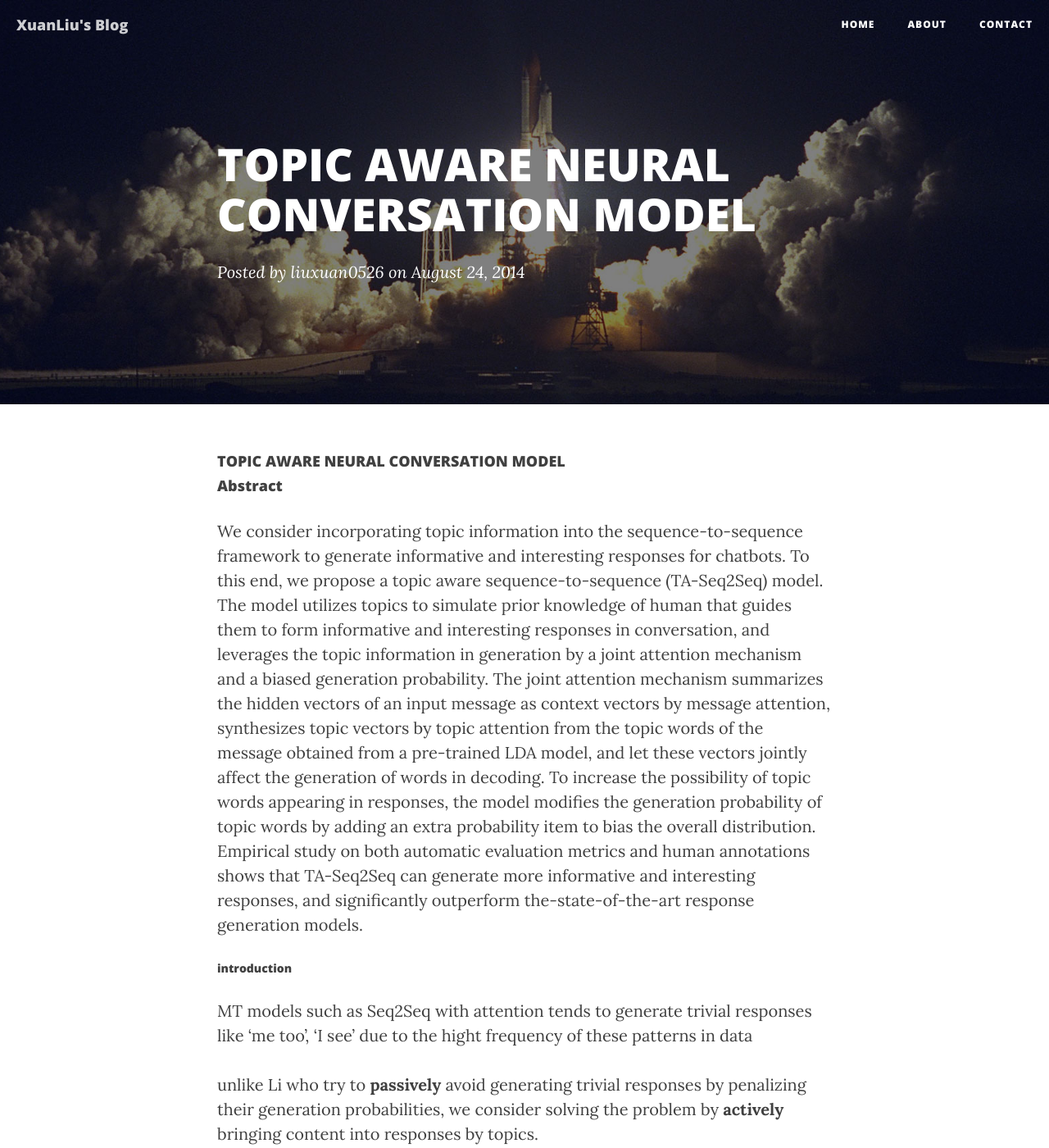
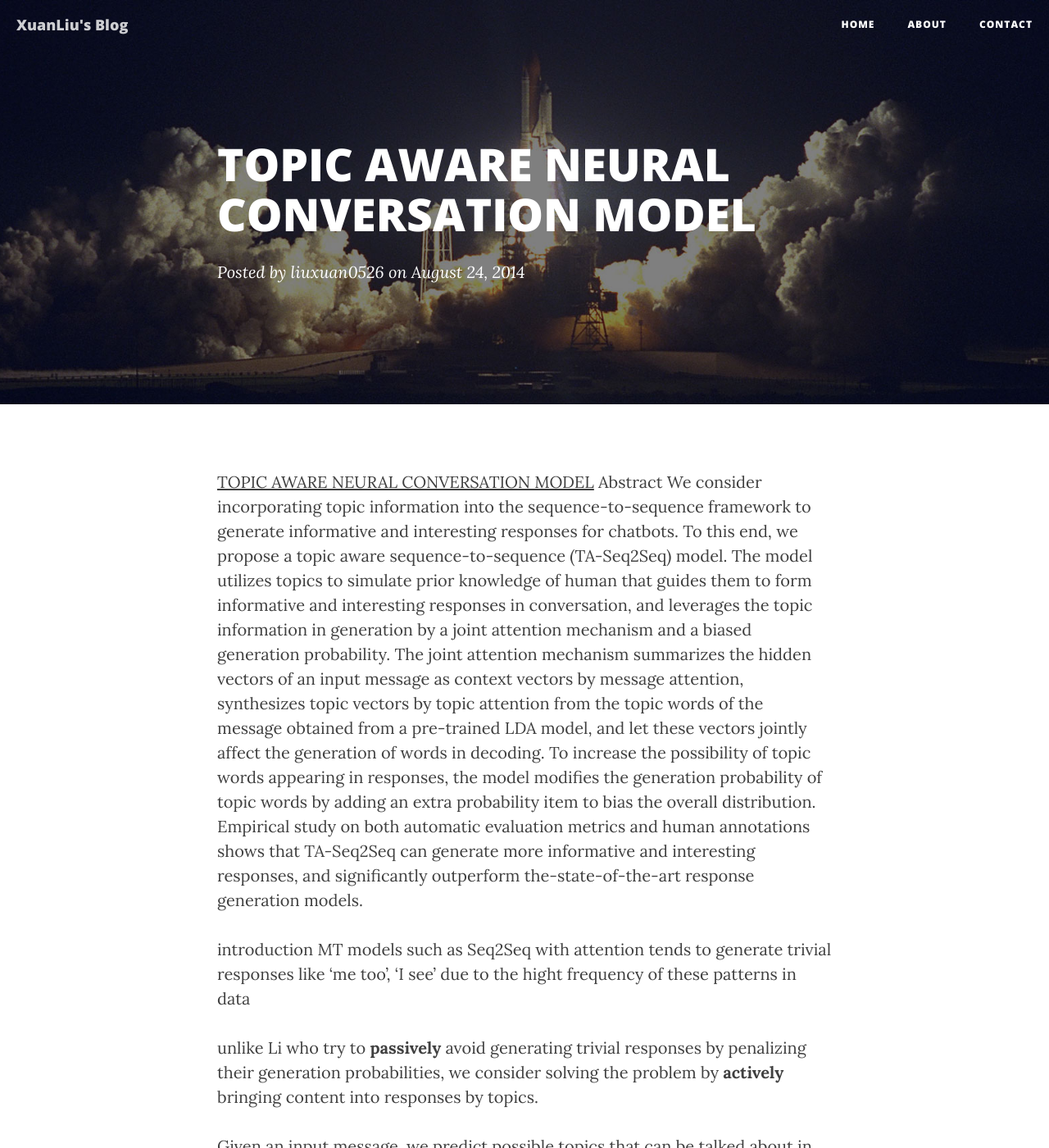
Before and after one commit to liuxuan0526/liuxuan0526.github.io, a Jekyll site: the page built from _posts/2016-04-22-TOPIC-AWARE-NEURAL-CONVERSATION-MODEL.markdown, in a window 1280 px wide and 1400 px high. Shown: the whole window at 82% size. Built offline with Jekyll 4.4.1, drawn with Linux system fonts in a browser that asks for light colours; nearby versions of some CDN libraries.

```diff
--- a/_posts/2016-04-22-TOPIC-AWARE-NEURAL-CONVERSATION-MODEL.markdown
+++ b/_posts/2016-04-22-TOPIC-AWARE-NEURAL-CONVERSATION-MODEL.markdown
@@ -7,8 +7,8 @@ author:     "liuxuan0526"
 header-img: "img/post-bg-04.jpg"
 ---
 
-#### [TOPIC AWARE NEURAL CONVERSATION MODEL](https://arxiv.org/pdf/1606.08340v2.pdf)
-#### Abstract
+[TOPIC AWARE NEURAL CONVERSATION MODEL](https://arxiv.org/pdf/1606.08340v2.pdf)
+Abstract
 We consider incorporating topic information into the
 sequence-to-sequence framework to generate informative and
 interesting responses for chatbots. To this end, we propose
@@ -32,7 +32,7 @@ informative and interesting responses, and significantly outperform
 the-state-of-the-art response generation models.
 
 
-##### introduction
+introduction
 MT models such as Seq2Seq with attention tends to generate trivial responses like 'me too', 'I see' due to the hight frequency of these patterns in data
 
 unlike Li who try to **passively** avoid generating trivial responses by penalizing their generation probabilities, we consider solving the problem by **actively** bringing content into responses by topics.
@@ -41,4 +41,4 @@ Given an input message, we predict possible topics that can be talked about in r
 
 In human-human conversation, people often associate an input message with topically related concepts in their mind. Based on the concepts, they organize content and select words for their responses.
 
-##### model
+model
```
